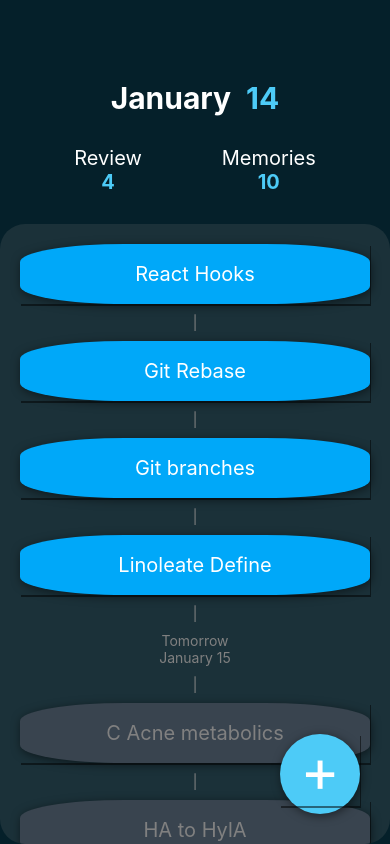
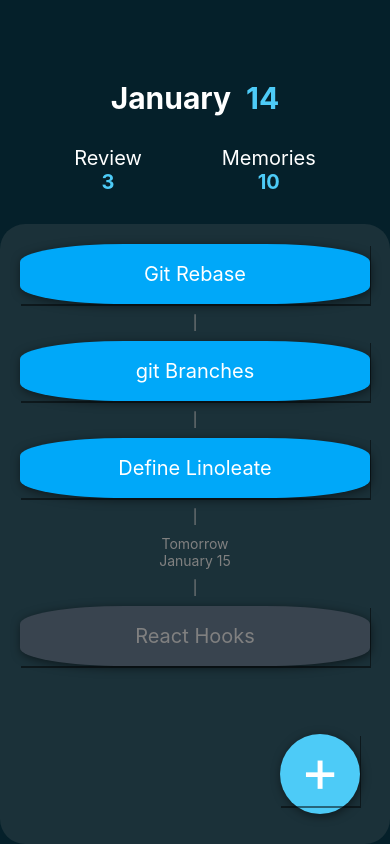
Before and after one commit to NoahSpencerCode/RecallMate, a React Native app: screen / in a window 390 px wide. Built offline with nearby package versions, Linux system fonts and the light colour scheme.

Commit message:
added redux store and reducers for new memories

```diff
--- a/App.js
+++ b/App.js
@@ -1,7 +1,9 @@
 import React, {useState} from 'react';
 import {View, Text, Image, ScrollView, TextInput, Button} from 'react-native';
 import MemoryCreator from './components/MemoryCreator.js';
-import Home from './components/Home.js'
+import Home from './components/Home.js';
+import store from './redux/store.js';
+import { Provider } from 'react-redux';
 
 const App = () => {
   const [currentPage, setCurrentPage] = useState('Home');
@@ -14,7 +16,9 @@ const App = () => {
     }
   }
   return (
-    <Page/>
+    <Provider store={store}>
+      <Page/>
+    </Provider>
   );
 };
 
--- a/components/Home.js
+++ b/components/Home.js
@@ -1,5 +1,10 @@
-import React, {useState} from 'react';
-import {View, Text, Image, ScrollView, TextInput, Button, StyleSheet, Pressable} from 'react-native';
+import React, { useState } from 'react';
+import { View, Text, Image, ScrollView, TextInput, Button, StyleSheet, Pressable } from 'react-native';
+import { useSelector } from 'react-redux';
+
+var fib = function(n) {
+    return (n === 0 || n === 1) ? n : (fib(n - 1) + fib (n - 2));
+};
 
 const NextMemory = ({ title }) => {
 
@@ -44,11 +49,11 @@ const DateSeperator = () => {
     date.setDate(date.getDate() + 1);
     return (
         <View>
-            <Text style={{ color: 'grey', textAlign: 'center'}}>Tomorrow</Text>
-            <Text style={{ color: 'grey', textAlign: 'center'}}>
+            <Text style={{ color: 'grey', textAlign: 'center' }}>Tomorrow</Text>
+            <Text style={{ color: 'grey', textAlign: 'center' }}>
                 {date.toLocaleString('default', { month: 'long' })} {date.getDate()}
             </Text>
-            <Dash/>
+            <Dash />
         </View>
     )
 }
@@ -98,22 +103,35 @@ const memoryStyles = StyleSheet.create({
 });
 
 const MemoryCreator = ({ setCurrentPage }) => {
+
+    const date = new Date()
+
+    const oneDay = 24 * 60 * 60 * 1000;
+
+    let defaultTodayMemories = [];
+
+    let defaultTomorrowMemories = [];
+
+    const reduxMemories = useSelector(state => state.memories)
+
+    for (let i = 0; i < reduxMemories.length; i++) {
+        const nextReviewDate = new Date(reduxMemories[i].lastReviewDate);
+        nextReviewDate.setDate(nextReviewDate.getDate()+fib(reduxMemories[i].timesReviewed+1))
+        const diffDays = Math.round((nextReviewDate - date) / oneDay)
+        if (diffDays < 0) {
+            defaultTodayMemories.push(reduxMemories[i])
+        } else if (diffDays < 1.5) {
+            defaultTomorrowMemories.push(reduxMemories[i])
+        };
+    }
+
+    console.log("ReRendered page", new Date());
+
     const [isComplete, setIsComplete] = useState(false);
-  const [numOfReviews, setNumOfReview] = useState(4);
+    const [numOfReviews, setNumOfReview] = useState(defaultTodayMemories.length);
     const [numOfMemories, setNumOfMemories] = useState(10);
-  const [memories, setMemories] = useState([
-    { title: 'React Hooks' },
-    { title: 'Git Rebase' },
-    { title: 'Git branches' },
-    { title: 'Linoleate Define' },
-  ])
-  const [tomorrowMemories, setTomorrowMemories] = useState([
-    { title: 'C Acne metabolics' },
-    { title: 'HA to HylA' },
-    { title: 'Organoids' },
-    { title: 'Saturated facts' },
-  ])
-  const date = new Date()
+    const [memories, setMemories] = useState(defaultTodayMemories)
+    const [tomorrowMemories, setTomorrowMemories] = useState(defaultTomorrowMemories)
     return (
         <View style={styles.container}>
             <View style={styles.dateBox}>
@@ -136,22 +154,22 @@ const MemoryCreator = ({ setCurrentPage }) => {
                 {memories.map((memory, index) => {
                     return (
                         <View>
-                    <Memory key={index} title={memory.title}/>
-                    <Dash/>
-                    {(index == memories.length-1) ? <DateSeperator/> : null}
+                            <Memory key={index} title={memory.title} />
+                            <Dash />
+                            {(index == memories.length - 1) ? <DateSeperator /> : null}
                         </View>
                     )
                 })}
                 {tomorrowMemories.map((memory, index) => {
                     return (
                         <View>
-                    <NextMemory key={index} title={memory.title}/>
-                    {(index == tomorrowMemories.length-1) ? null : <Dash/>}
+                            <NextMemory key={index} title={memory.title} />
+                            {(index == tomorrowMemories.length - 1) ? null : <Dash />}
                         </View>
                     )
                 })}
 
-        <View style={{height: 60}}/>
+                <View style={{ height: 60 }} />
 
             </ScrollView>
             <Pressable style={styles.new} onPress={() => {
@@ -166,7 +184,7 @@ const MemoryCreator = ({ setCurrentPage }) => {
 
 const styles = StyleSheet.create({
     container: {
-        paddingTop:80,
+        paddingTop: 80,
         backgroundColor: '#05202a',
         flex: 1,
 
--- a/components/MemoryCreator.js
+++ b/components/MemoryCreator.js
@@ -1,8 +1,16 @@
 import React, {useState} from 'react';
 import {View, Text, Image, ScrollView, TextInput, Pressable, StyleSheet} from 'react-native';
+import { useDispatch } from 'react-redux';
+import { newMemory } from '../redux/memoriesSlice';
 
 const MemoryCreator = ({ setCurrentPage }) => {
   const [isComplete, setIsComplete] = useState(false);
+
+  const [title, setTitle] = useState('');
+  const [text, setText] = useState('');
+  const [answer, setAnswer] = useState('');
+
+  const dispatch = useDispatch();
   return (
     <View style={styles.container}>
       <ScrollView>
@@ -13,6 +21,7 @@ const MemoryCreator = ({ setCurrentPage }) => {
           placeholderTextColor={'#818282'}
           color={'white'}
           keyboardAppearance={'dark'}
+          onChangeText={newText => setTitle(newText)}
         />
         <TextInput
           style={styles.textInput}
@@ -21,6 +30,7 @@ const MemoryCreator = ({ setCurrentPage }) => {
           color={'white'}
           keyboardAppearance={'dark'}
           multiline={true}
+          onChangeText={newText => setText(newText)}
         />
         <TextInput
           style={styles.answerInput}
@@ -28,12 +38,14 @@ const MemoryCreator = ({ setCurrentPage }) => {
           placeholderTextColor={'#818282'}
           color={'white'}
           keyboardAppearance={'dark'}
+          onChangeText={newText => setAnswer(newText)}
         />
 
       </ScrollView>
       <View style={styles.buttonFrame}>
         <Pressable style={styles.completeButton} onPress={() => {
             setIsComplete(true);
+            dispatch(newMemory({ title, text, answer }))
             setCurrentPage('Home')
           }}>
           <Text style={styles.completeText}>Complete</Text>
--- /dev/null
+++ b/redux/memoriesSlice.js
@@ -0,0 +1,61 @@
+import { createSlice } from '@reduxjs/toolkit'
+import 'react-native-get-random-values';
+import { v4 as uuidv4 } from 'uuid';
+
+export const memoriesSlice = createSlice({
+    name: 'memories',
+    initialState: [
+        {
+            id: uuidv4(),
+            lastReviewDate: new Date('2024', 0, 14).toString(),
+            timesReviewed: 0,
+            title: 'React Hooks',
+            text: "A list of react hooks",
+        },
+        {
+            id: uuidv4(),
+            lastReviewDate: new Date('2024', 0, 2).toString(),
+            timesReviewed: 1,
+            title: 'Git Rebase',
+            text: "This is how you git rebase",
+        },
+        {
+            id: uuidv4(),
+            lastReviewDate: new Date('2024', 0, 3).toString(),
+            timesReviewed: 3,
+            title: 'git Branches',
+            text: "commands for dealing with branches in git",
+        },
+        {
+            id: uuidv4(),
+            lastReviewDate: new Date('2024', 0, 4).toString(),
+            timesReviewed: 4,
+            title: 'Define Linoleate',
+            text: "Linoleat is a fatty acid",
+        },
+    ],
+    reducers: {
+        newMemory: (state, action) => {
+            console.log(action)
+            const newMemory = {
+                id: uuidv4(),
+                lastReviewDate: new Date().toString(),
+                timesReviewed: 0,
+                title: action.payload.title,
+                text: action.payload.text,
+                answer: action.payload.answer,
+            }
+            state.push(newMemory)
+        },
+        removeMemory: state => {
+            state.value -= 1
+        },
+        reviewMemory: (state, action) => {
+            state.value += action.payload
+        }
+    }
+})
+
+export const { newMemory, removeMemory, reviewMemory } = memoriesSlice.actions
+
+export default memoriesSlice.reducer
--- /dev/null
+++ b/redux/store.js
@@ -0,0 +1,9 @@
+import { configureStore } from '@reduxjs/toolkit'
+import memoriesReducer from './memoriesSlice'
+
+
+export default configureStore({
+  reducer: {
+    memories: memoriesReducer
+  }
+})
```
Also changed, not shown: package.json (+6 -1 lines), 1 other file (tests, documents, lock files or other folders). Lines whose indentation alone changed are shown as unchanged.
